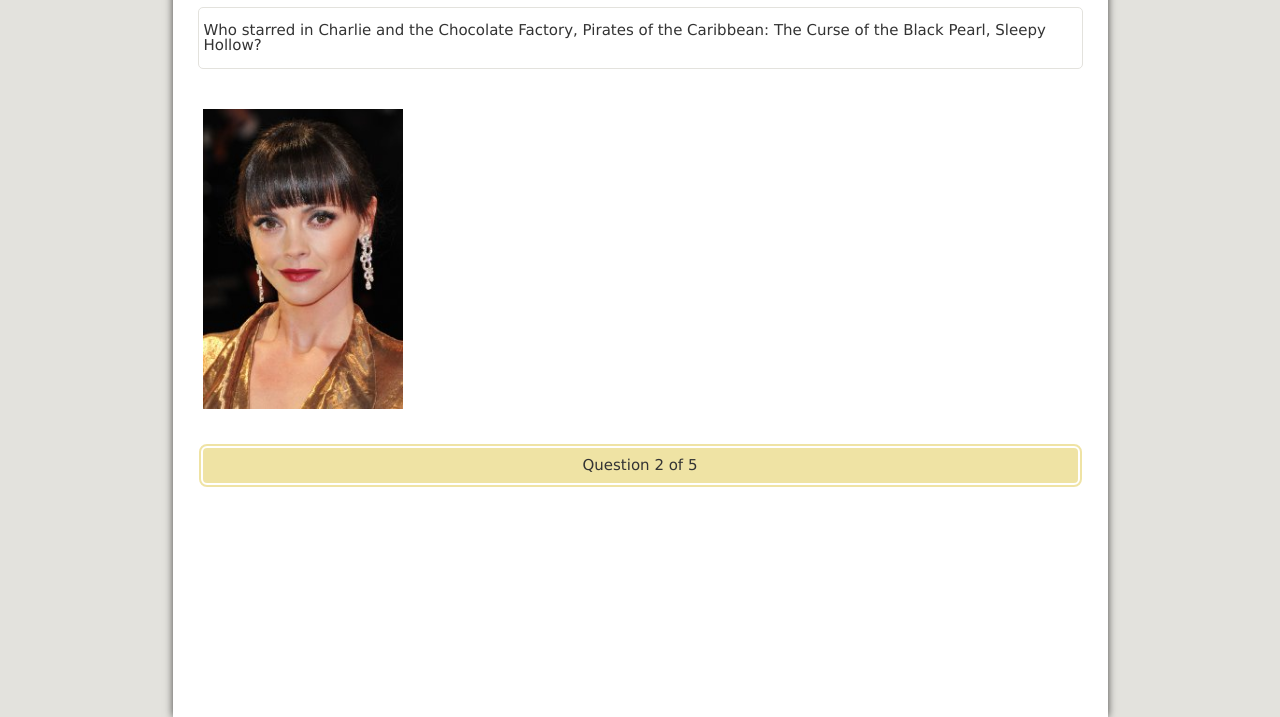
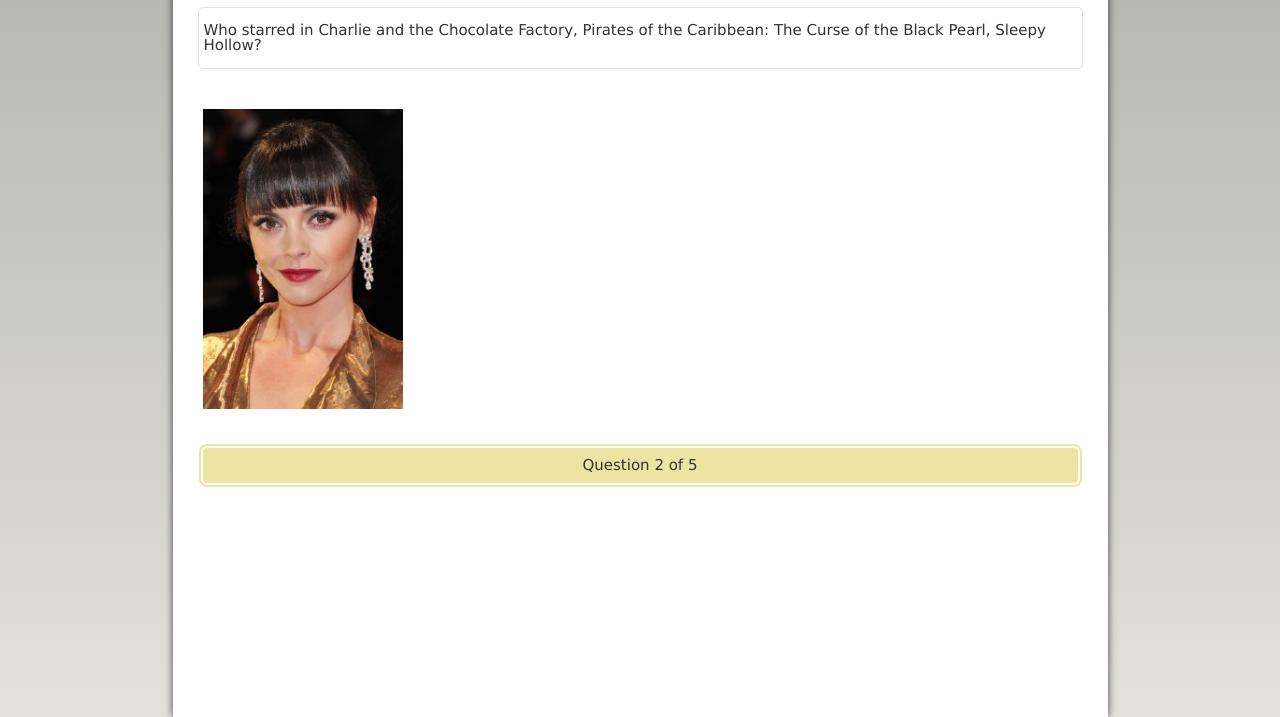
Before and after one commit to Peekay777/quizapp, a plain HTML site: page index.html in a window 1280 px wide. Shown: the part 83-800 px from the top of the page. Drawn offline with nearby package versions, Linux system fonts and the light colour scheme.

Commit message:
background gradient

```diff
--- a/main.css
+++ b/main.css
@@ -7,7 +7,7 @@
 html,  body {
 	width: 100%;
 	height: 100%;
-	background-color: #e3e2dd;
+	background: linear-gradient(to bottom, #b3b3b0 0%, #e3e2dd 100%);
 }
 
 #wrapper {
```
